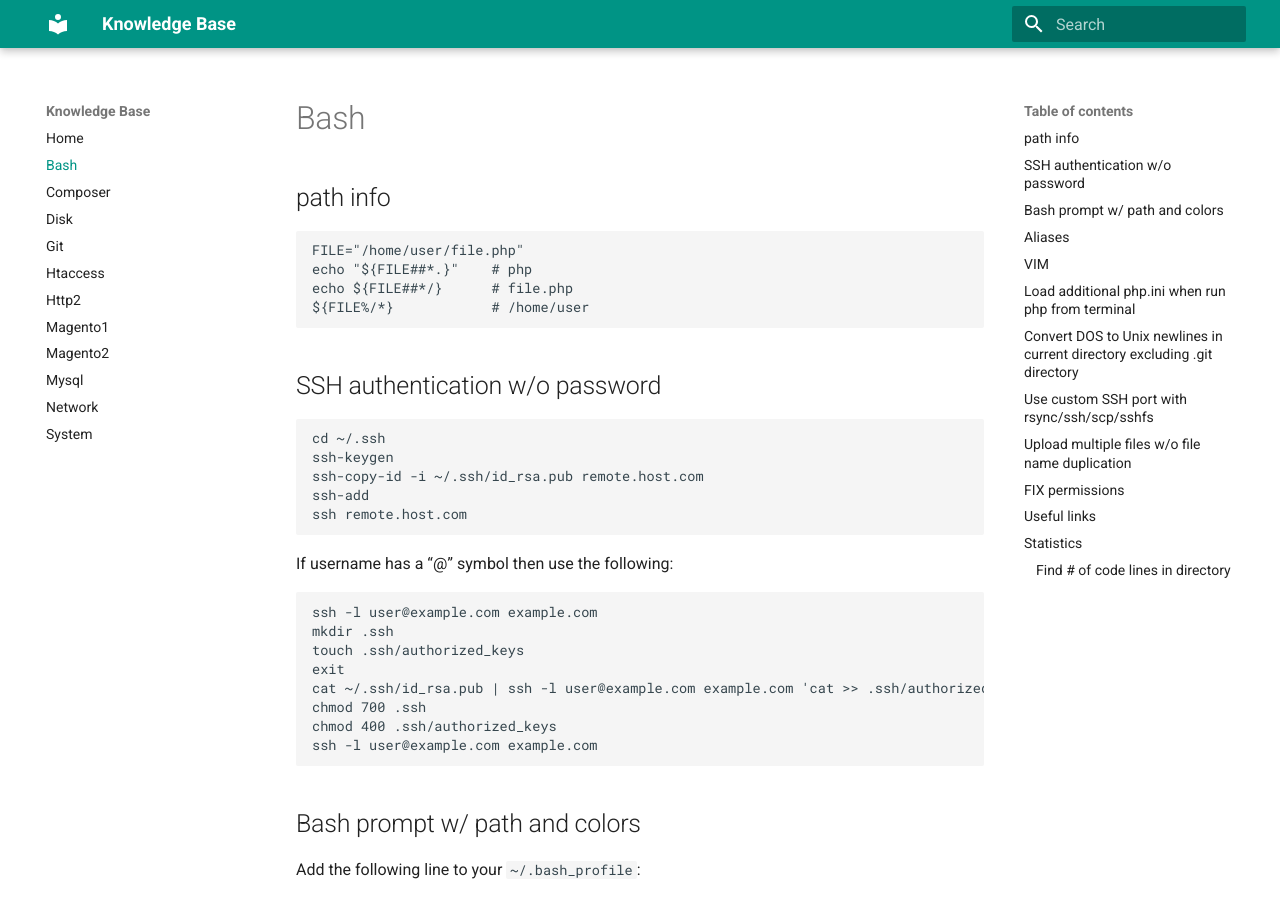
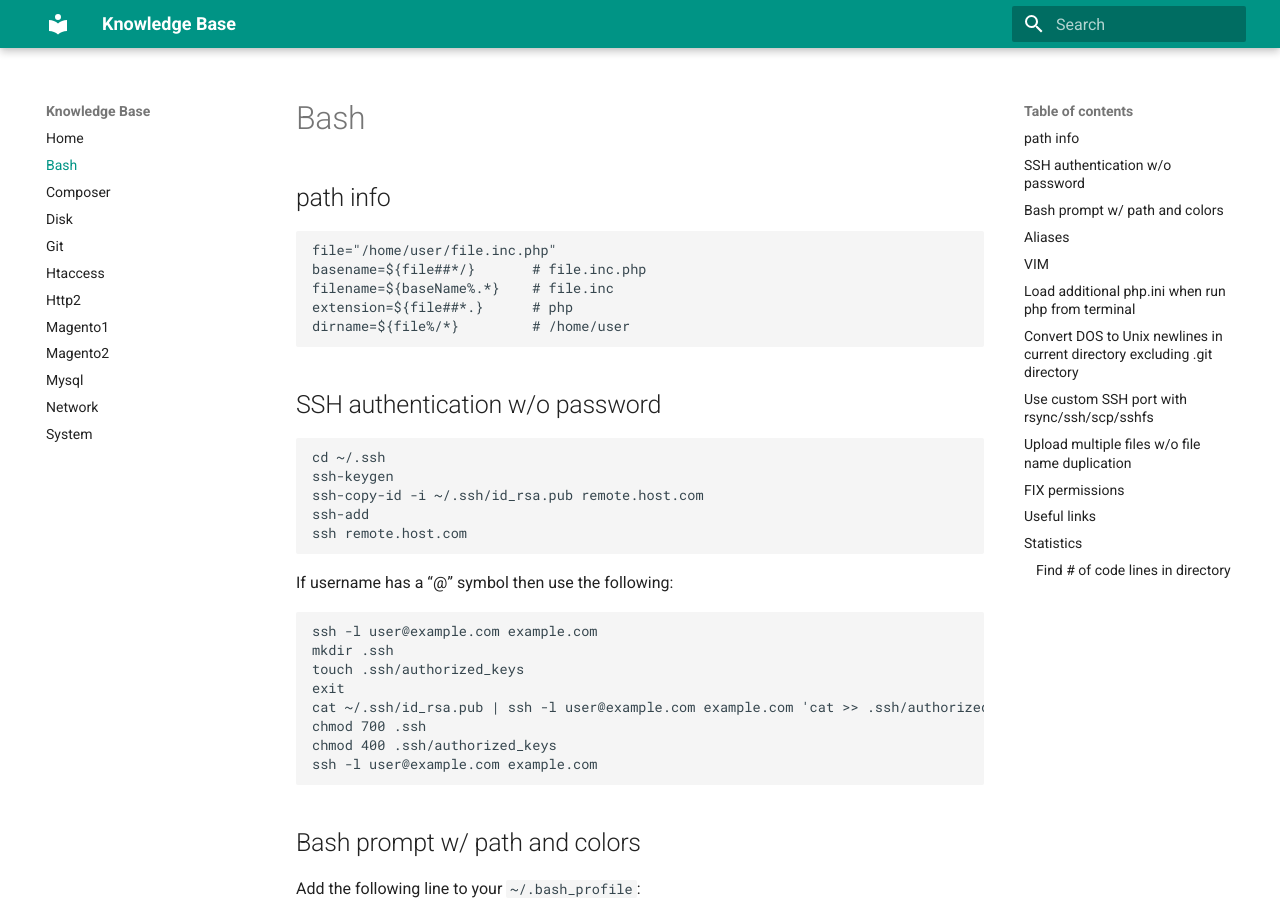
Before and after one commit to yutv/kb, an MkDocs documentation site: the page built from docs/bash.md, in a window 1280 px wide and 900 px high. Built offline with MkDocs 1.6.1 and Material for MkDocs 9.7.7, drawn with Linux system fonts in a browser that asks for light colours.

Commit message:
added bash path info

````diff
--- a/docs/bash.md
+++ b/docs/bash.md
@@ -1,9 +1,10 @@
 ##path info
 
-    FILE="/home/user/file.php"
-    echo "${FILE##*.}"    # php
-    echo ${FILE##*/}      # file.php
-    ${FILE%/*}            # /home/user
+    file="/home/user/file.inc.php"
+    basename=${file##*/}       # file.inc.php
+    filename=${baseName%.*}    # file.inc
+    extension=${file##*.}      # php
+    dirname=${file%/*}         # /home/user
 
 ##SSH authentication w/o password
 ```bash
````
